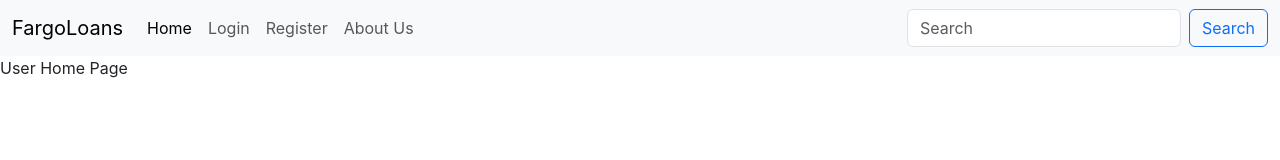
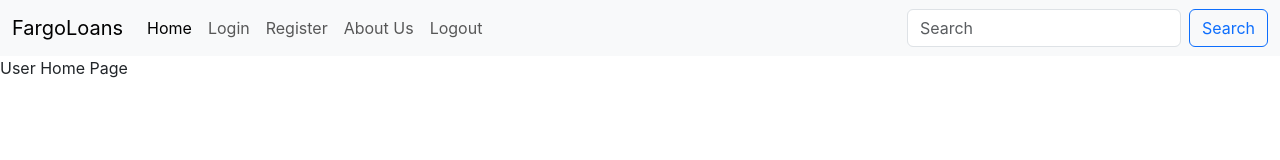
Before and after one commit to MannDoshi/FargoLoansReact, a React (Create React App) app: page / in a window 1280 px wide. Shown: the top 160 px of the page. Built offline with nearby package versions, Linux system fonts and the light colour scheme.

Commit message:
logout handler

```diff
--- a/src/components/ApplyForLoan.js
+++ b/src/components/ApplyForLoan.js
@@ -3,6 +3,7 @@ import React from 'react'
 export default function ApplyForLoan() {
   return (
     <>
+
     </>
   )
 }
--- a/src/components/EmployeeRegistration.js
+++ b/src/components/EmployeeRegistration.js
@@ -47,7 +47,7 @@ const EmployeeRegistration = () => {
         const validationErrors = validateForm();
         if (Object.keys(validationErrors).length === 0) {
             try {
-                await AuthenticationService.registerEmployee;
+                await AuthenticationService.registerEmployee(employee);
                 setSuccessMessage('Registration successful!');
                 // Clear form or navigate to another page
                 alert("Registration Successfull");
--- a/src/components/Navbar.js
+++ b/src/components/Navbar.js
@@ -1,6 +1,20 @@
 import React from 'react'
+import authService from '../service/auth.service';
+import { useNavigate } from 'react-router-dom';
+
+
 
 export default function Navbar() {
+
+  // const history = useNavigate();
+
+  const handleLogout = (e) => {
+
+    e.preventDefault();
+    authService.logout();
+    // history(`/`)
+  }
+
   return (
     <>
     <nav className="navbar navbar-expand-lg bg-body-tertiary">
@@ -23,6 +37,9 @@ export default function Navbar() {
         <li className="nav-item">
           <a className="nav-link" href="/aboutus">About Us</a>
         </li>
+        <li className="nav-item">
+          <a className="nav-link" onClick={handleLogout}>Logout</a>
+        </li>
 
       </ul>
       <form className="d-flex" role="search">
--- a/src/service/AuthenticationService.js
+++ b/src/service/AuthenticationService.js
@@ -1,5 +1,5 @@
 import axios from 'axios';
-
+import authService from './auth.service';
 /*To Make RESTAPI (Spring Boot App) calls we will be using axios.
  > npm install axios
 */
@@ -19,7 +19,9 @@ class AuthenticationService{
 
     static async registerEmployee(employee) {
         try {
-          const response = await axios.post('http://localhost:8088/fargoloans/api/register_employee', employee); // Adjust the API endpoint
+          const response = await axios.post('http://localhost:8088/fargoloans/api/employee', employee); // Adjust the API endpoint
+          console.log(response.data)
+          // await authService.register( response.data, ,)
           return response.data;
         } catch (error) {
           console.error('Registration error', error);
```
